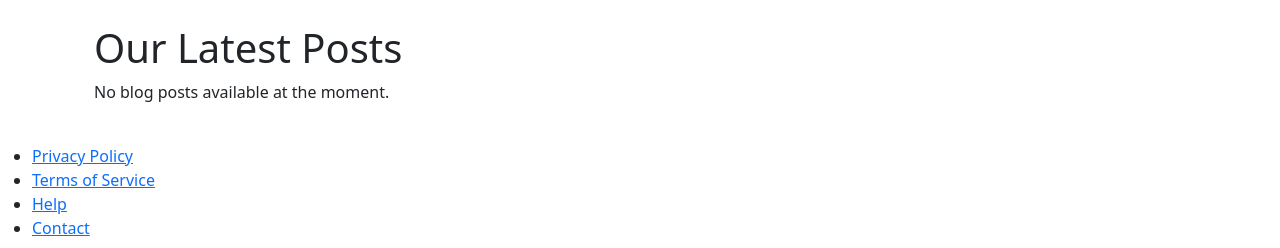
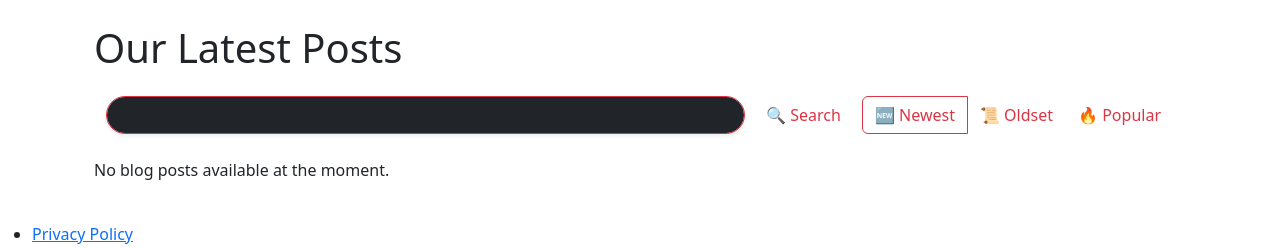
Before and after one commit to iliyagoodarzi28/ModernBlog, a Django app: page /blog/ in a window 1280 px wide. Shown: the part 128-376 px from the top of the page. Run offline with Django 5.2, Linux system fonts and the light colour scheme; data that the repository does not hold is empty.

Commit message:
first commit

```diff
--- a/blog/templates/blog/blog.html
+++ b/blog/templates/blog/blog.html
@@ -8,7 +8,7 @@
 {% block content %}
 <section class="blog-list container">
   <h1 class="section-title">Our Latest Posts</h1>
-
+  {% include 'inc/search.html' %}
   <div class="posts-grid">
     {% for blog in blogs %}
       <article class="post-card">
--- a/blog/views.py
+++ b/blog/views.py
@@ -1,9 +1,9 @@
-from django.shortcuts import render
-from django.views.generic import  ListView , DetailView
-from . models import Blog , Category
+from django.views.generic import ListView, DetailView
+from django.utils.safestring import mark_safe
+from .models import Blog, Category
+import markdown
+from django.db.models import Q
 
-import markdown
-from django.utils.safestring import mark_safe
 
 
 
@@ -16,9 +16,36 @@ class BlogListView(ListView):
     paginate_by = 9
     context_object_name = 'blogs'
 
+    def get_queryset(self):
+        queryset = Blog.active_objects.all()
 
-    def get_queryset(self):
-        return Blog.active_objects.all()
+        # Search
+        query = self.request.GET.get('q', '').strip()
+        if query:
+            queryset = queryset.filter(
+                Q(title__icontains=query) |
+                Q(description__icontains=query)
+            )
+
+        # Sort
+        sort_by = self.request.GET.get('sort')
+        if sort_by == 'new':
+            queryset = queryset.order_by('-date')
+        elif sort_by == 'old':
+            queryset = queryset.order_by('date')
+        elif sort_by == 'popular':
+            queryset = queryset.order_by('-views')
+        else:
+            queryset = queryset.order_by('-date')  # پیش‌فرض
+
+        return queryset
+
+    def get_context_data(self, **kwargs):
+        context = super().get_context_data(**kwargs)
+        context['query'] = self.request.GET.get('q', '')
+        context['sort'] = self.request.GET.get('sort', 'new')
+        return context
+
 
 
 
@@ -32,24 +59,26 @@ class BlogDetailView(DetailView):
 
     def get_context_data(self, **kwargs):
         context = super().get_context_data(**kwargs)
-        context['description_html'] = mark_safe(markdown.markdown(self.object.description))
+        description = getattr(self.object, 'description', '')
+        context['description_html'] = mark_safe(markdown.markdown(description))
         return context
 
-    def get_object(self):
-        obj = super().get_object()
-        obj.increment_views()
+    def get_object(self, queryset=None):
+        obj = super().get_object(queryset)
+        if hasattr(obj, 'increment_views'):
+            obj.increment_views()
         return obj
 
 
-
 class CategoryListView(ListView):
-    model =  Category
+    model = Category
     template_name = 'category/categories.html'
-    ordering = 'title'
+    ordering = ['title']
     page_kwarg = 'page'
     paginate_orphans = 3
     paginate_by = 9
     context_object_name = 'categories'
+
 
 class CategoryDetailView(DetailView):
     model = Category
--- /dev/null
+++ b/templates/inc/search.html
@@ -0,0 +1,47 @@
+<div class="container my-4">
+    <form method="get" class="d-flex flex-wrap align-items-center gap-2">
+        <!-- فرم جستجو -->
+        <div class="flex-grow-1">
+            <input
+                type="text"
+                name="q"
+                value="{{ query|default_if_none:'' }}"
+                class="form-control shadow-sm rounded-pill bg-dark text-danger border-danger"
+                placeholder="Search post"
+                autocomplete="off"
+            >
+        </div>
+        <button type="submit" class="btn btn-outline-danger-dark text-danger">
+            🔍 Search
+        </button>
+
+
+        <!-- دکمه‌های مرتب‌سازی -->
+        <div class="btn-group" role="group" aria-label="Sort buttons">
+            <button
+                type="submit"
+                name="sort"
+                value="new"
+                class="btn btn-outline-danger-dark text-danger{% if sort == 'new' %} active{% endif %}"
+            >
+                🆕 Newest
+            </button>
+            <button
+                type="submit"
+                name="sort"
+                value="old"
+                class="btn btn-outline-danger-dark text-danger{% if sort == 'old' %} active{% endif %}"
+            >
+                📜 Oldset
+            </button>
+            <button
+                type="submit"
+                name="sort"
+                value="popular"
+                class="btn btn-outline-danger-dark text-danger{% if sort == 'popular' %} active{% endif %}"
+            >
+                🔥 Popular
+            </button>
+        </div>
+    </form>
+</div>
--- a/templates/master.html
+++ b/templates/master.html
@@ -12,11 +12,12 @@
     <link rel="stylesheet" href="{% static 'css/footer.css' %}">
     <link rel="stylesheet" href="{% static 'css/header.css' %}">
     <link rel="stylesheet" href="{% static 'css/about.css' %}">
-    <link rel="stylesheet" href="{% static 'css/blog.css' %}">
+    <link rel="stylesheet" href="{% static 'css/blogs.css' %}">
     <link rel="stylesheet" href="{% static 'css/blog_detail.css' %}">
     <link rel="stylesheet" href="{% static 'css/categoriess.css' %}">
     <link rel="stylesheet" href="{% static 'css/category.css' %}">
     <link rel="stylesheet" href="{% static 'css/contact.css' %}">
+    <link rel="stylesheet" href="{% static 'css/search.css' %}">
 </head>
 <body class="index-page">
 
```
